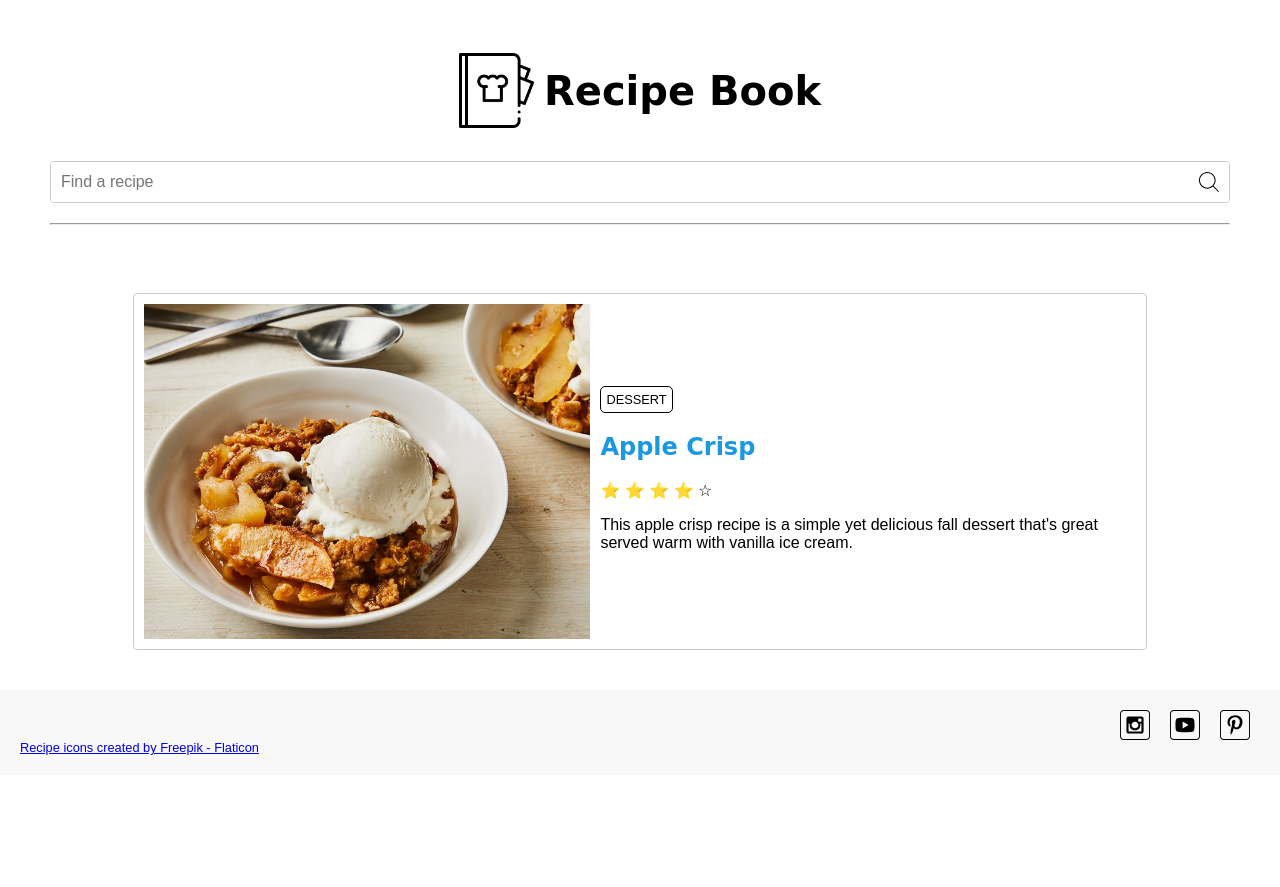
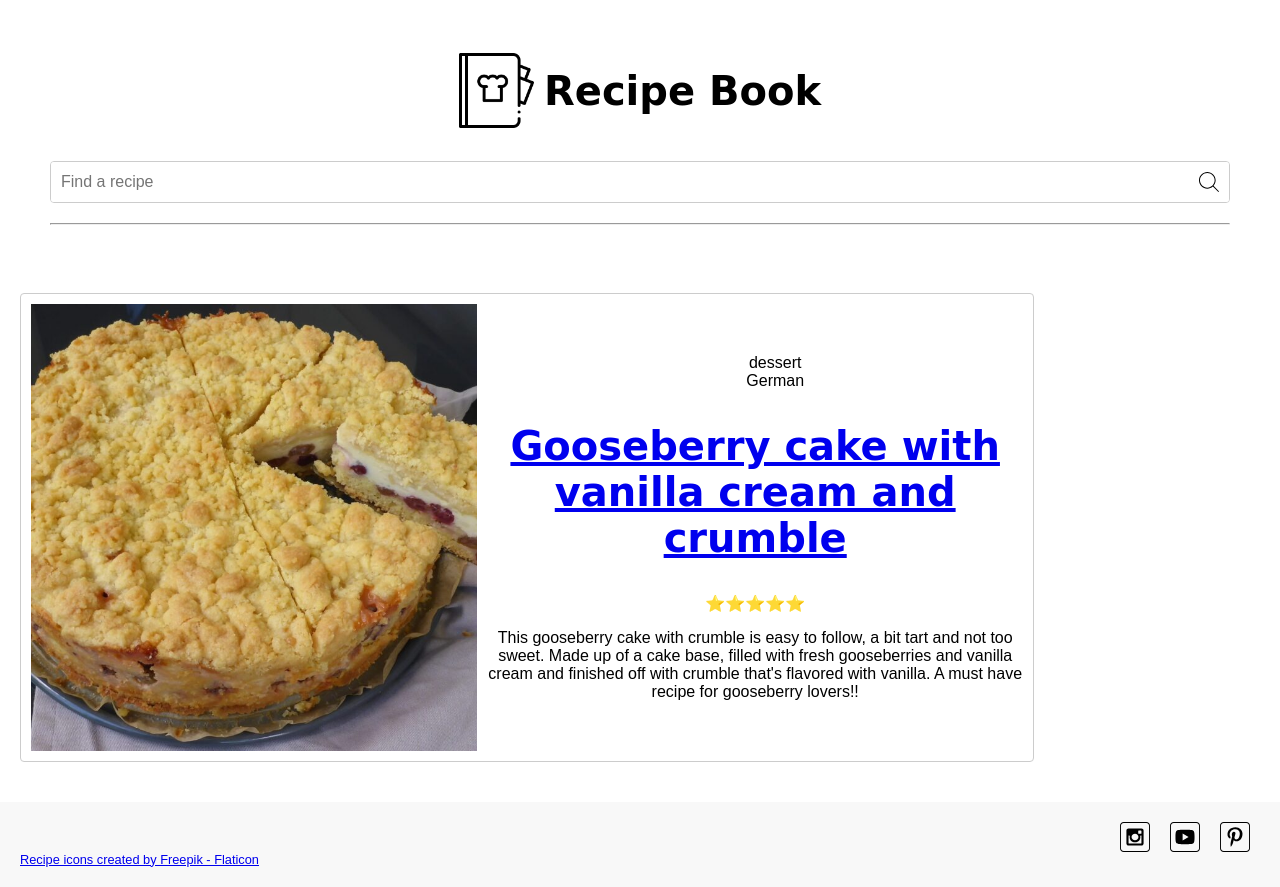
Before and after one commit to makaylahansen/wdd131, a plain HTML site: page recipes/index.html in a window 1280 px wide. Before the commit the page ends 800 px from the top, so only its background shows below. Drawn offline with Linux system fonts and the light colour scheme.

Commit message:
finished?

```diff
--- a/recipes/index.html
+++ b/recipes/index.html
@@ -5,6 +5,52 @@
     <meta name="viewport" content="width=device-width, initial-scale=1.0">
     <title>Recipes</title>
     <link rel="stylesheet" href="./recipes.css">
+    <script src="main.js" type="module"></script>
+    <meta property="og:title" content="allrecipes">
+    <meta property="og:type" content="Apple Crisp recipe" />
+    <meta property="og:description" content="Here you can find your favorite recipes and try them for yourself!">
+    <meta property="og:image" content="./images/apple-crisp.jpg">
+    <meta property="og:url" content="https://www.allrecipes.com/recipe/12409/apple-crisp-ii/">
+    <meta name="twitter:card" content="summary_large_image">
+</head>
+<body>
+    <header>
+        <h2><img src="images/recipe-book.png" alt="recipe book with chefs hat">Recipe Book</h2>
+        <nav>
+            <div class="search-bar">
+                <form id="searchForm">
+                    <input type="text" id="searchInput" name="query" placeholder="Find a recipe">
+                    <button type="submit">
+                        <img src="images/search.svg" alt="magnifying glass icon">
+                    </button>
+                </form>
+            </div>
+        </nav>
+        <hr>
+    </header>
+    <main>
+        <div id="recipe-container"></div>
+    </main>
+    <footer>
+        <div class="social">
+            <a href="#"><img src="images/instagram_icon.svg" alt="instagram icon"></a>
+            <a href="#"><img src="images/youtube_icon.svg" alt="youtube icon"></a>
+            <a href="#"><img src="images/pinterest_icon.svg" alt="pinterest icon"></a>
+        </div>
+        <a class="atribute" href="https://www.flaticon.com/free-icons/recipe" title="recipe icons">Recipe icons created by Freepik - Flaticon</a>
+    </footer>
+</body>
+</html>
+
+
+<!-- <!DOCTYPE html>
+<html lang="en">
+<head>
+    <meta charset="UTF-8">
+    <meta name="viewport" content="width=device-width, initial-scale=1.0">
+    <title>Recipes</title>
+    <link rel="stylesheet" href="./recipes.css">
+    <script src="main.js" type="module"></script>
     <meta property="og:title" content="allrecipes">
     <meta property="og:type" content="Apple Crisp recipe" />
     <meta property="og:description" content="Here you can find your favorite recipes and try them for yourself!">
@@ -28,21 +74,33 @@
         <hr>
     </header>
     <main>
-        <div class="recipe-card">
-            <img src="images/apple-crisp.jpg" alt="image of apple crisp">
-            <div class="info">
-                <span class="tag">dessert</span>
-                <h3>Apple Crisp</h3>
-                <span class="rating" role="img" aria-label="Rating: 4 out of 5 stars">
+        <figure class="recipe">
+            <img src="images/apple-crisp.jpg" alt="image of apple crisp on a plate" />
+            <figcaption>
+                <ul class="recipe__tags">
+                    <li>Dessert</li>
+                    <li>Fruit</li>
+                </ul>
+                <h2><a href="#">Apple Crisp</a></h2>
+                <p class="recipe__ratings">
+                    <span
+                        class="rating"
+                        role="img"
+                        aria-label="Rating: 3 out of 5 stars"
+                    >
                         <span aria-hidden="true" class="icon-star">⭐</span>
                         <span aria-hidden="true" class="icon-star">⭐</span>
                         <span aria-hidden="true" class="icon-star">⭐</span>
                         <span aria-hidden="true" class="icon-star">⭐</span>
                         <span aria-hidden="true" class="icon-star-empty">☆</span>
                     </span>
-                <p class="description">This apple crisp recipe is a simple yet delicious fall dessert that's great served warm with vanilla ice cream.</p>
-            </div>
-        </div>
+                </p>
+                <p class="recipe__description">
+                    This apple crisp recipe is a simple yet delicious fall dessert
+                    that's great served warm with vanilla ice cream.
+                </p>
+        </figcaption>
+        </figure>
     </main>
     <footer>
         <div class="social">
@@ -53,4 +111,4 @@
         <a class="atribute" href="https://www.flaticon.com/free-icons/recipe" title="recipe icons">Recipe icons created by Freepik - Flaticon</a>
     </footer>
 </body>
-</html>
+</html> -->
--- a/recipes/main.js
+++ b/recipes/main.js
@@ -0,0 +1,99 @@
+import recipes from './recipes.mjs';
+
+function random(num) {
+    return Math.floor(Math.random() * num);
+}
+
+function getRandomListEntry(list) {
+    const listLength = list.length;
+    const randomNum = random(listLength);
+    return list[randomNum];
+}
+
+function recipeTemplate(recipe) {
+	return `<figure class="recipe">
+        <img src="${recipe.image}" alt="image of ${recipe.name}" />
+        <figcaption>
+            <ul class="recipe__tags">
+                ${tagsTemplate(recipe.tags)}
+            </ul>
+            <h2><a href="#">${recipe.name}</a></h2>
+            <p class="recipe__ratings">
+                ${ratingTemplate(recipe.rating)}
+            </p>
+            <p class="recipe__description">
+                ${recipe.description}
+            </p>
+        </figcaption>
+    </figure>`;
+}
+
+
+function tagsTemplate(tags) {
+    let html = '';
+    for (let tag of tags) {
+        html += `<li>${tag}</li>`;
+    }
+    return html;
+}
+
+function ratingTemplate(rating) {
+    let html = `<span class="rating" role="img" aria-label="Rating: ${rating} out of 5 stars">`;
+    for (let i = 1; i <= 5; i++) {
+        if (i <= rating) {
+            html += '<span aria-hidden="true" class="icon-star">⭐</span>';
+        } else {
+            html += '<span aria-hidden="true" class="icon-star-empty">☆</span>';
+        }
+    }
+    html += `</span>`;
+    return html;
+}
+
+
+function renderRecipes(recipeList) {
+    const outputElement = document.getElementById('recipe-container');
+    const recipesHTML = recipeList.map(recipe => recipeTemplate(recipe)).join('');
+    outputElement.innerHTML = recipesHTML;
+}
+
+function filter(query) {
+    // Filter function to check if query matches recipe name, description, tags, or ingredients
+    const filtered = recipes.filter(recipe =>
+        recipe.name.toLowerCase().includes(query) ||
+        recipe.description.toLowerCase().includes(query) ||
+        recipe.tags.some(tag => tag.toLowerCase().includes(query)) ||
+        recipe.ingredients.some(ingredient => ingredient.toLowerCase().includes(query))
+    );
+
+    // Sort filtered recipes alphabetically by name
+    const sorted = filtered.sort((a, b) => a.name.localeCompare(b.name));
+
+    return sorted;
+}
+
+
+
+function searchHandler(e) {
+    e.preventDefault(); // Prevent form submission and page reload
+
+    // Get the search input value and convert it to lowercase
+    const query = document.getElementById('searchInput').value.toLowerCase();
+
+    // Filter recipes based on the query
+    const filteredRecipes = filter(query);
+
+    // Render the filtered recipes
+    renderRecipes(filteredRecipes);
+}
+
+
+
+function init() {
+    const recipe = getRandomListEntry(recipes);
+    renderRecipes([recipe]);
+}
+
+document.getElementById('searchForm').addEventListener('submit', searchHandler);
+
+init();
--- a/recipes/recipes.css
+++ b/recipes/recipes.css
@@ -7,6 +7,10 @@
     --text-light: #ebebeb;
     --primary-font: Arial, Helvetica, sans-serif;
     --secondary-font: "Oswald";
+}
+
+li {
+    list-style-type: none;
 }
 
 h2 {
@@ -79,7 +83,7 @@ main {
     text-align: center;
 }
 
-.recipe-card {
+.recipe {
     border: 1px solid #ccc;
     border-radius: 4px;
     padding: 10px;
@@ -108,7 +112,7 @@ h3 {
     margin: 10px 0;
 }
 
-.rating {
+.recipe_rating {
     display: block;
     margin-top: 10px;
 }
@@ -130,7 +134,7 @@ footer .social img {
     height: 30px;
 }
 
-.description {
+.recipe_description {
     display: none;
 }
 
@@ -176,7 +180,7 @@ footer .social img {
         justify-content: center;
     }
 
-    .recipe-card {
+    .recipe {
         width: 80%;
         display: flex;
         align-items: center;
@@ -185,7 +189,7 @@ footer .social img {
         border: 1px solid #ccc;
         gap: 10px;
     }
-    .recipe-card img {
+    .recipe img {
         width: 45%;
     }
     .info {
@@ -202,7 +206,7 @@ footer .social img {
         border-radius: 5px;
     }
 
-    .description {
+    .recipe_description {
         display: block;
         text-align: left;
     }
```
Lines whose indentation alone changed are shown as unchanged.
